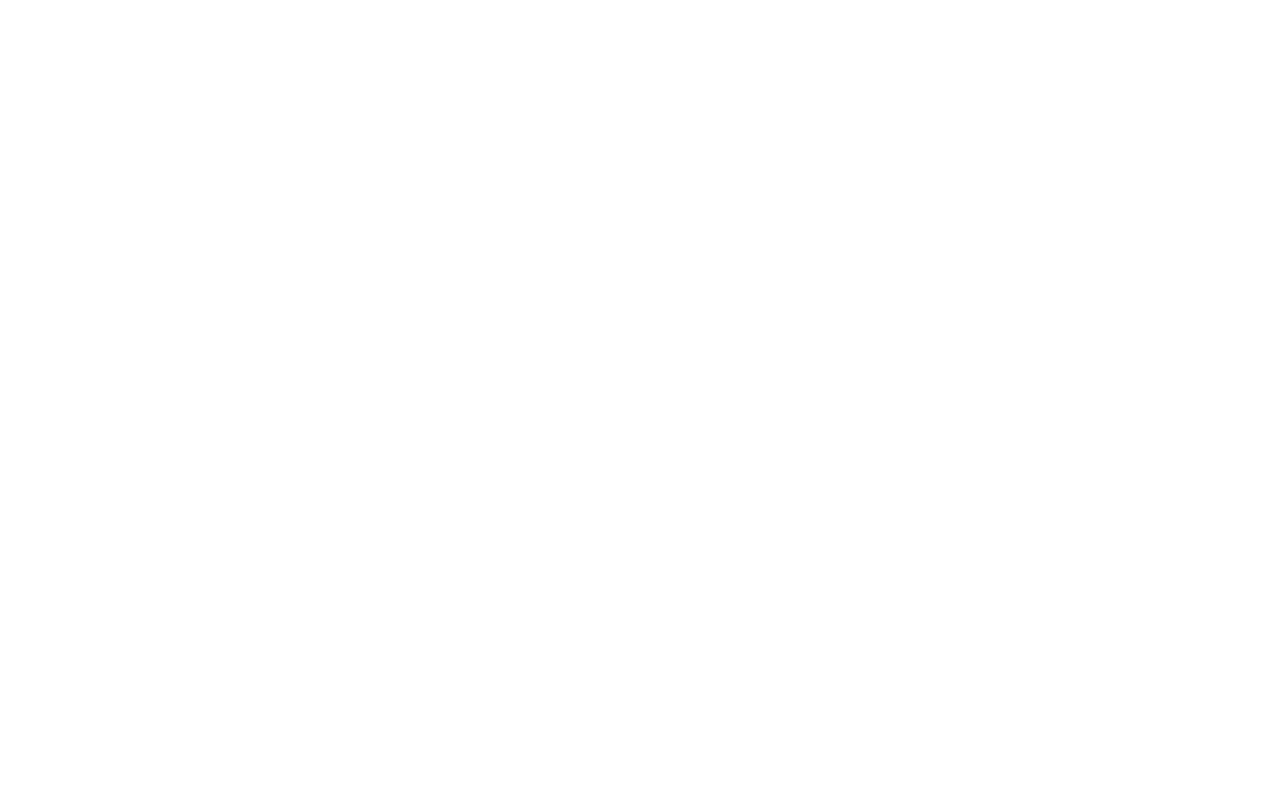
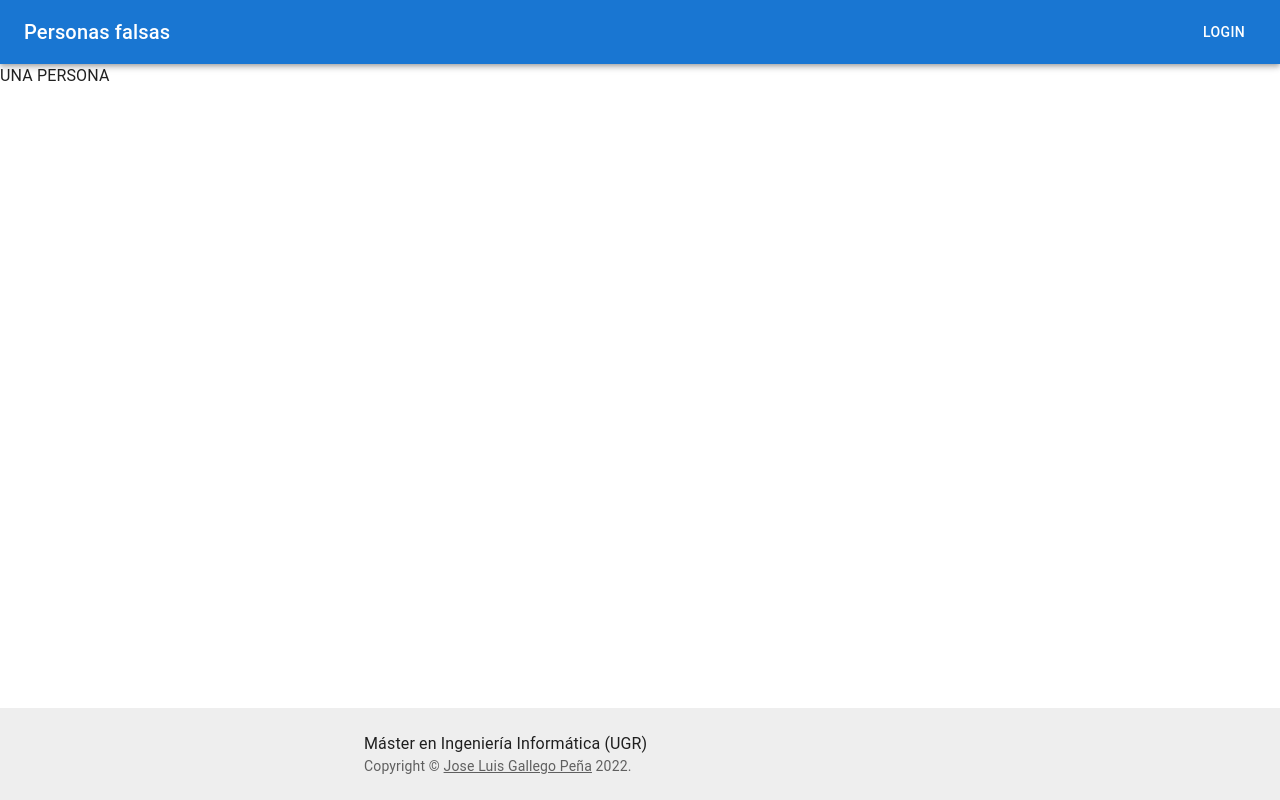
Before and after one commit to jlgallego99/SSBW, a React (Create React App) app in the folder frontend/: page /persona/1 in a window 1280 px wide. Before the commit this address had no page. Built offline with nearby package versions, Linux system fonts and the light colour scheme.

Commit message:
Mantener header y footer

```diff
--- a/frontend/src/components/main.js
+++ b/frontend/src/components/main.js
@@ -54,7 +54,7 @@
 
             <AppBar/>
             <CssBaseline />
-            <Table rows={rows} handleChange={handleChange}/>
+
             <Box
                 component="footer"
                 sx={{
--- /dev/null
+++ b/frontend/src/components/persona.js
@@ -0,0 +1,13 @@
+import * as React from 'react';
+import Typography from '@mui/material/Typography';
+import Box from '@mui/material/Box';
+
+export default function Persona(props) {
+    return (
+        <Box>
+            <Typography variant="body1">
+                UNA PERSONA
+            </Typography>
+        </Box>
+    )
+}
--- a/frontend/src/components/table.js
+++ b/frontend/src/components/table.js
@@ -7,10 +7,12 @@
 import TableRow from '@mui/material/TableRow';
 import Paper from '@mui/material/Paper';
 import { useState, useEffect } from "react";
+import { useNavigate } from 'react-router-dom';
 
 export default function BasicTable(props) {
     const [isLoading, setIsLoading] = useState(true);
     const [persons, setPersons] = useState(null);
+    const navigate = useNavigate();
 
     const fetchPersonList = () => {
         setIsLoading(true);
@@ -25,6 +27,7 @@
 
     const onClickPersona = (id) => {
         console.log(id)
+        navigate(`/persona/${id}`);
     }
 
     if (isLoading) {
--- a/frontend/src/index.js
+++ b/frontend/src/index.js
@@ -8,15 +8,19 @@
 } from "react-router-dom";
 //import App from './App';
 import Main from './components/main';
+import Persona from './components/persona';
+import Table from './components/table';
 import reportWebVitals from './reportWebVitals';
 
 const root = ReactDOM.createRoot(document.getElementById('root'));
 root.render(
+  <><Main />
   <BrowserRouter>
     <Routes>
-      <Route path="/" element={<Main />} />
+      <Route path="/" element={<Table />} />
+      <Route path="/persona/:id" element={<Persona />} />
     </Routes>
-  </BrowserRouter>
+  </BrowserRouter></>
 );
 
 // If you want to start measuring performance in your app, pass a function
```
